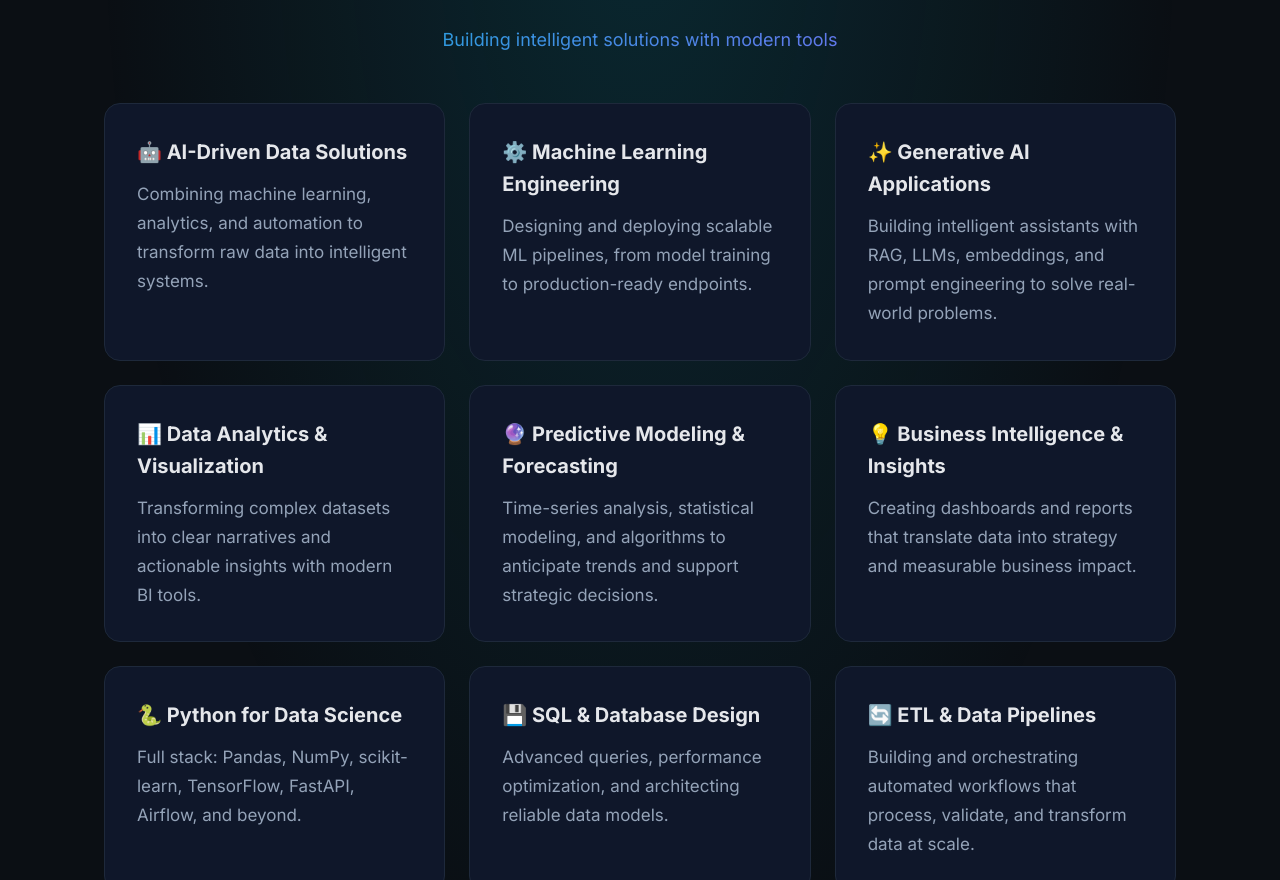
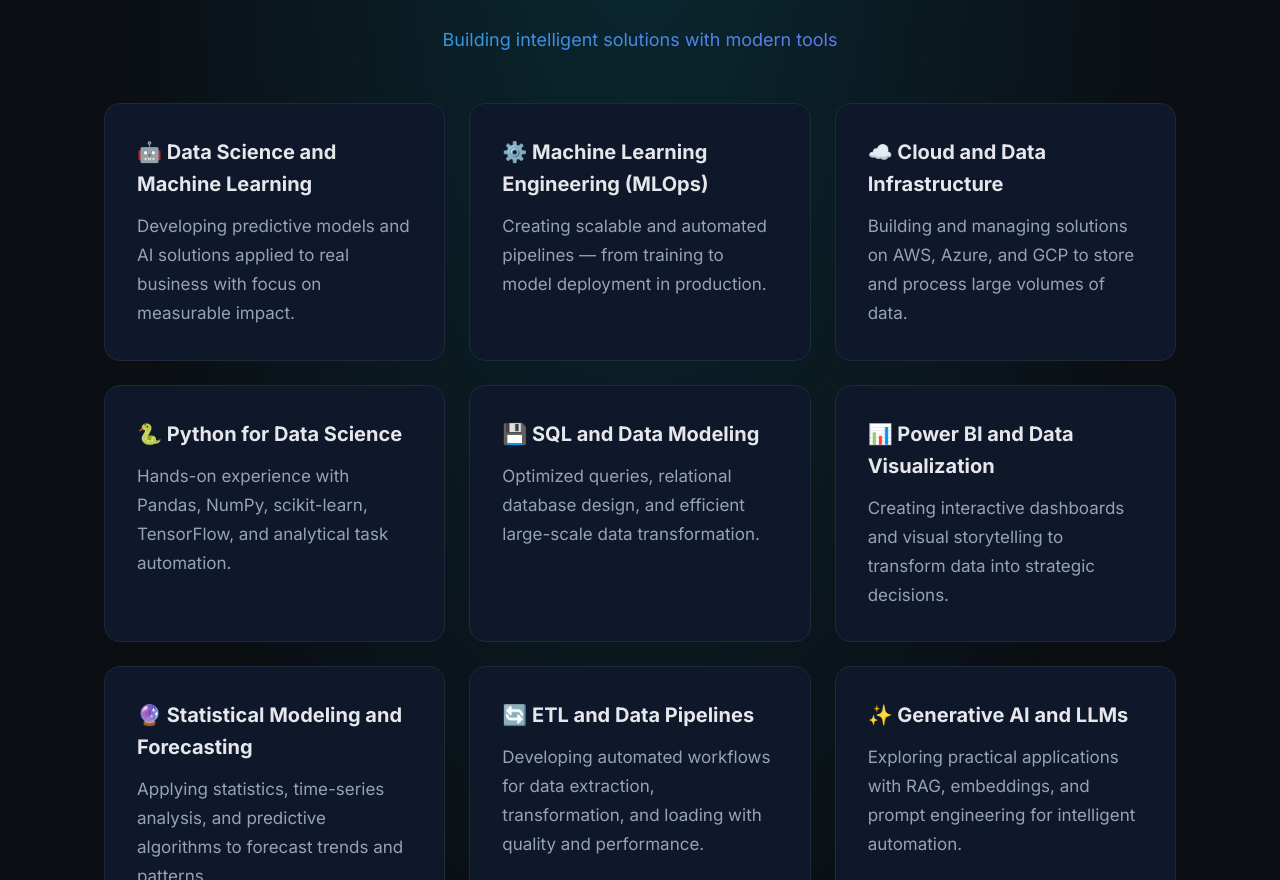
Before and after one commit to mateusdspro/ebla-labs-site, a React (Create React App) app: page /portfolio in a window 1280 px wide. Shown: the part 1920-2800 px from the top of the page. Built offline with nearby package versions, Linux system fonts and the light colour scheme.

Commit message:
Update Skills section and social media links - Updated all 12 skills with new content (PT/EN) - Added correct LinkedIn, GitHub, WhatsApp, Instagram, YouTube links - Minimalist contact icons (40x40px)

```diff
--- a/src/context/LanguageContext.tsx
+++ b/src/context/LanguageContext.tsx
@@ -49,30 +49,30 @@ const translations: Record<Language, Translations> = {
     // Skills Section
     'skills.title': 'Skills',
     'skills.subtitle': 'Building intelligent solutions with modern tools',
-    'skill_1_title': '🤖 AI-Driven Data Solutions',
-    'skill_1_desc': 'Combining machine learning, analytics, and automation to transform raw data into intelligent systems.',
-    'skill_2_title': '⚙️ Machine Learning Engineering',
-    'skill_2_desc': 'Designing and deploying scalable ML pipelines, from model training to production-ready endpoints.',
-    'skill_3_title': '✨ Generative AI Applications',
-    'skill_3_desc': 'Building intelligent assistants with RAG, LLMs, embeddings, and prompt engineering to solve real-world problems.',
-    'skill_4_title': '📊 Data Analytics & Visualization',
-    'skill_4_desc': 'Transforming complex datasets into clear narratives and actionable insights with modern BI tools.',
-    'skill_5_title': '🔮 Predictive Modeling & Forecasting',
-    'skill_5_desc': 'Time-series analysis, statistical modeling, and algorithms to anticipate trends and support strategic decisions.',
-    'skill_6_title': '💡 Business Intelligence & Insights',
-    'skill_6_desc': 'Creating dashboards and reports that translate data into strategy and measurable business impact.',
-    'skill_7_title': '🐍 Python for Data Science',
-    'skill_7_desc': 'Full stack: Pandas, NumPy, scikit-learn, TensorFlow, FastAPI, Airflow, and beyond.',
-    'skill_8_title': '💾 SQL & Database Design',
-    'skill_8_desc': 'Advanced queries, performance optimization, and architecting reliable data models.',
-    'skill_9_title': '🔄 ETL & Data Pipelines',
-    'skill_9_desc': 'Building and orchestrating automated workflows that process, validate, and transform data at scale.',
-    'skill_10_title': '📈 Power BI & Looker Studio',
-    'skill_10_desc': 'Designing interactive dashboards and visual stories that empower data-driven decision-making.',
-    'skill_11_title': '📈 Data-Driven Decision Making',
-    'skill_11_desc': 'Using data and AI insights to guide strategic business choices and measurable outcomes.',
-    'skill_12_title': '💼 AI Strategy & Business Impact',
-    'skill_12_desc': 'Applying artificial intelligence to solve business problems and create scalable value.',
+    'skill_1_title': '🤖 Data Science and Machine Learning',
+    'skill_1_desc': 'Developing predictive models and AI solutions applied to real business with focus on measurable impact.',
+    'skill_2_title': '⚙️ Machine Learning Engineering (MLOps)',
+    'skill_2_desc': 'Creating scalable and automated pipelines — from training to model deployment in production.',
+    'skill_3_title': '☁️ Cloud and Data Infrastructure',
+    'skill_3_desc': 'Building and managing solutions on AWS, Azure, and GCP to store and process large volumes of data.',
+    'skill_4_title': '🐍 Python for Data Science',
+    'skill_4_desc': 'Hands-on experience with Pandas, NumPy, scikit-learn, TensorFlow, and analytical task automation.',
+    'skill_5_title': '💾 SQL and Data Modeling',
+    'skill_5_desc': 'Optimized queries, relational database design, and efficient large-scale data transformation.',
+    'skill_6_title': '📊 Power BI and Data Visualization',
+    'skill_6_desc': 'Creating interactive dashboards and visual storytelling to transform data into strategic decisions.',
+    'skill_7_title': '🔮 Statistical Modeling and Forecasting',
+    'skill_7_desc': 'Applying statistics, time-series analysis, and predictive algorithms to forecast trends and patterns.',
+    'skill_8_title': '🔄 ETL and Data Pipelines',
+    'skill_8_desc': 'Developing automated workflows for data extraction, transformation, and loading with quality and performance.',
+    'skill_9_title': '✨ Generative AI and LLMs',
+    'skill_9_desc': 'Exploring practical applications with RAG, embeddings, and prompt engineering for intelligent automation.',
+    'skill_10_title': '📈 Business Intelligence and Data Strategy',
+    'skill_10_desc': 'Translating metrics and KPIs into actionable insights that drive profit, efficiency, and innovation.',
+    'skill_11_title': '🧩 Data Engineering and Automation',
+    'skill_11_desc': 'Integrating data from multiple sources, optimizing pipelines, and ensuring scalability of analytical systems.',
+    'skill_12_title': '💡 Communication and Problem Solving',
+    'skill_12_desc': 'Transforming complex analyses into clear solutions, collaborating with technical and business teams.',
 
     // Projects Section
     'projects.title': 'Projects',
@@ -331,30 +331,30 @@ const translations: Record<Language, Translations> = {
     // Skills Section
     'skills.title': 'Habilidades',
     'skills.subtitle': 'Construindo soluções inteligentes com ferramentas modernas',
-    'skill_1_title': '🤖 Soluções de Dados com IA',
-    'skill_1_desc': 'Combinando aprendizado de máquina, análise e automação para transformar dados brutos em sistemas inteligentes.',
-    'skill_2_title': '⚙️ Engenharia de Machine Learning',
-    'skill_2_desc': 'Projetando e implantando pipelines ML escaláveis, do treinamento de modelos a endpoints prontos para produção.',
-    'skill_3_title': '✨ Aplicações de IA Generativa',
-    'skill_3_desc': 'Construindo assistentes inteligentes com RAG, LLMs, embeddings e engenharia de prompts para resolver problemas reais.',
-    'skill_4_title': '📊 Análise e Visualização de Dados',
-    'skill_4_desc': 'Transformando conjuntos de dados complexos em narrativas claras e insights acionáveis com ferramentas BI modernas.',
-    'skill_5_title': '🔮 Modelagem Preditiva e Forecasting',
-    'skill_5_desc': 'Análise de séries temporais, modelagem estatística e algoritmos para antecipar tendências e apoiar decisões estratégicas.',
-    'skill_6_title': '💡 Business Intelligence e Insights',
-    'skill_6_desc': 'Criando dashboards e relatórios que traduzem dados em estratégia e impacto empresarial mensurável.',
-    'skill_7_title': '🐍 Python para Ciência de Dados',
-    'skill_7_desc': 'Stack completo: Pandas, NumPy, scikit-learn, TensorFlow, FastAPI, Airflow e além.',
-    'skill_8_title': '💾 SQL e Design de Banco de Dados',
-    'skill_8_desc': 'Consultas avançadas, otimização de desempenho e arquitetura de modelos de dados confiáveis.',
-    'skill_9_title': '🔄 ETL e Pipelines de Dados',
-    'skill_9_desc': 'Construindo e orquestrando fluxos de trabalho automatizados que processam, validam e transformam dados em escala.',
-    'skill_10_title': '📈 Power BI e Looker Studio',
-    'skill_10_desc': 'Projetando dashboards interativos e histórias visuais que capacitam a tomada de decisões baseada em dados.',
-    'skill_11_title': '📈 Tomada de Decisão Orientada por Dados',
-    'skill_11_desc': 'Usando insights de dados e IA para orientar escolhas estratégicas de negócios e resultados mensuráveis.',
-    'skill_12_title': '💼 Estratégia de IA e Impacto Empresarial',
-    'skill_12_desc': 'Aplicando inteligência artificial para resolver problemas de negócios e criar valor escalável.',
+    'skill_1_title': '🤖 Ciência de Dados e Machine Learning',
+    'skill_1_desc': 'Desenvolvendo modelos preditivos e soluções de IA aplicadas a negócios reais, com foco em impacto mensurável.',
+    'skill_2_title': '⚙️ Engenharia de Machine Learning (MLOps)',
+    'skill_2_desc': 'Criando pipelines escaláveis e automatizados — do treino ao deploy de modelos em produção.',
+    'skill_3_title': '☁️ Cloud e Infraestrutura de Dados',
+    'skill_3_desc': 'Construindo e gerenciando soluções em AWS, Azure e GCP para armazenar e processar grandes volumes de dados.',
+    'skill_4_title': '🐍 Python para Ciência de Dados',
+    'skill_4_desc': 'Experiência prática com Pandas, NumPy, scikit-learn, TensorFlow e automação de tarefas analíticas.',
+    'skill_5_title': '💾 SQL e Modelagem de Dados',
+    'skill_5_desc': 'Consultas otimizadas, design de bancos relacionais e transformação eficiente de dados em larga escala.',
+    'skill_6_title': '📊 Power BI e Data Visualization',
+    'skill_6_desc': 'Criação de dashboards interativos e storytelling visual para transformar dados em decisões estratégicas.',
+    'skill_7_title': '🔮 Modelagem Estatística e Forecasting',
+    'skill_7_desc': 'Aplicando estatística, análise de séries temporais e algoritmos preditivos para prever tendências e padrões.',
+    'skill_8_title': '🔄 ETL e Data Pipelines',
+    'skill_8_desc': 'Desenvolvendo fluxos automatizados de extração, transformação e carregamento de dados com qualidade e performance.',
+    'skill_9_title': '✨ IA Generativa e LLMs',
+    'skill_9_desc': 'Explorando aplicações práticas com RAG, embeddings e engenharia de prompts para automação inteligente.',
+    'skill_10_title': '📈 Business Intelligence e Estratégia de Dados',
+    'skill_10_desc': 'Traduzindo métricas e KPIs em insights acionáveis que impulsionam lucro, eficiência e inovação.',
+    'skill_11_title': '🧩 Data Engineering e Automação',
+    'skill_11_desc': 'Integrando dados de múltiplas fontes, otimizando pipelines e garantindo escalabilidade de sistemas analíticos.',
+    'skill_12_title': '💡 Comunicação e Resolução de Problemas',
+    'skill_12_desc': 'Transformando análises complexas em soluções claras, colaborando com times técnicos e de negócio.',
 
     // Projects Section
     'projects.title': 'Projetos',
```
Also changed, not shown: src/pages/Portfolio.tsx (+30 -25 lines).
